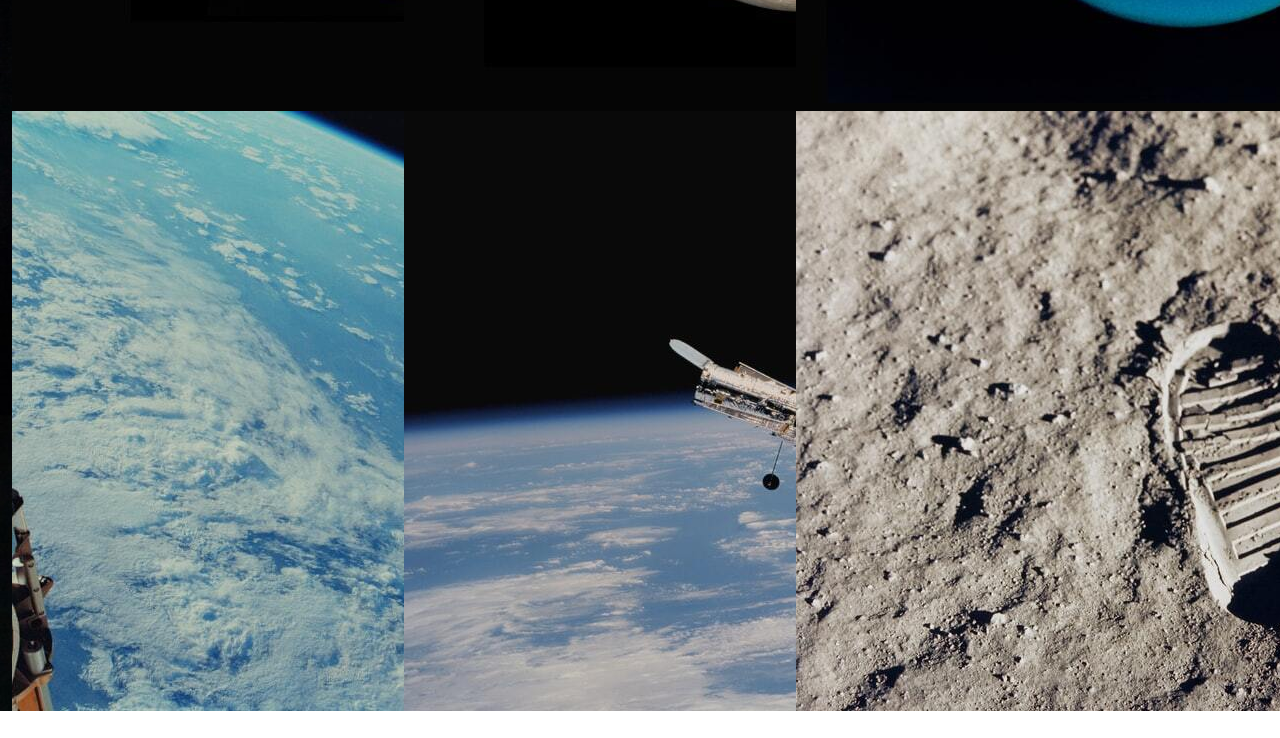
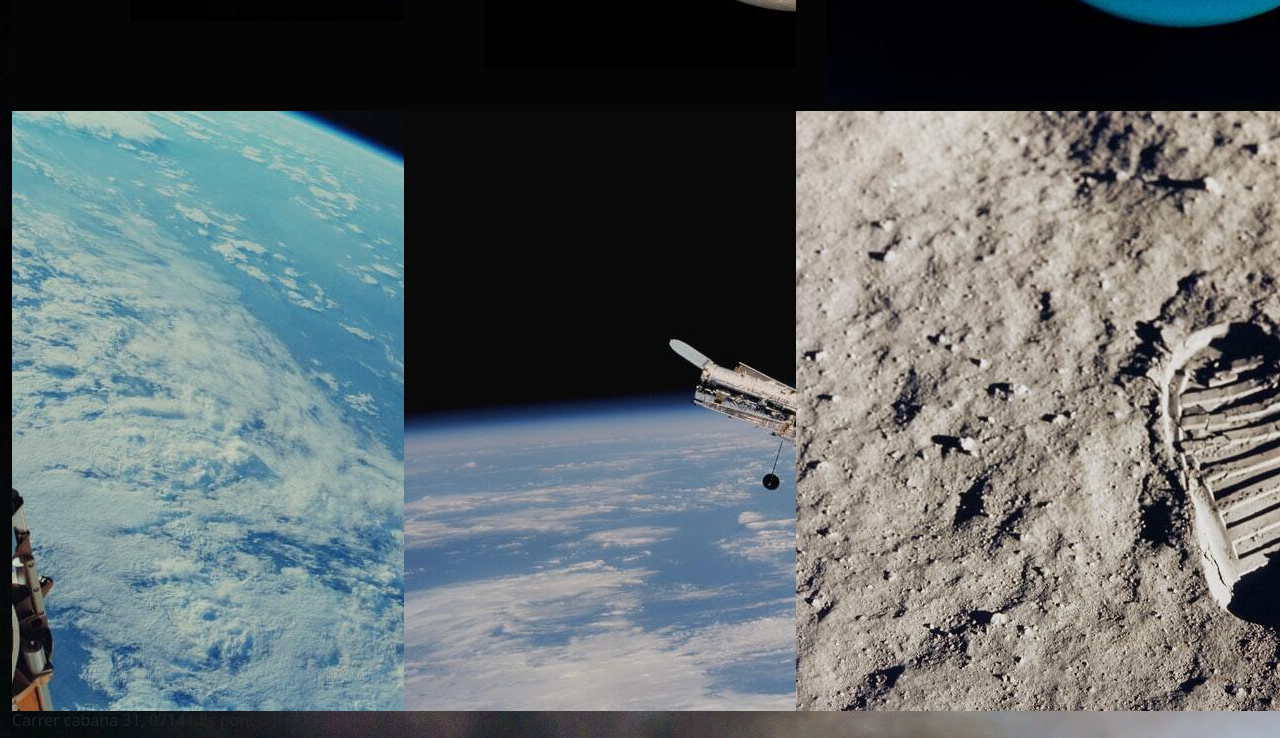
Before and after one commit to Jmtr5/aplicacions-web-exam, a plain HTML site: page galeria.html in a window 1280 px wide. Shown: the part 1175-1913 px from the top of the page. Before the commit the page ends 1886 px from the top, so only its background shows below. Drawn offline with nearby package versions, Linux system fonts and the light colour scheme; files that its build step writes are made by us from their sources.

Commit message:
Update galeria.html

```diff
--- a/galeria.html
+++ b/galeria.html
@@ -65,5 +65,8 @@
                 </div>
             </div>
             </section>
+
+            <footer><h6>Carrer cabana 31, 07141 Es pont d'Inca</h6></footer>
+
     </section>
 </body>
```
